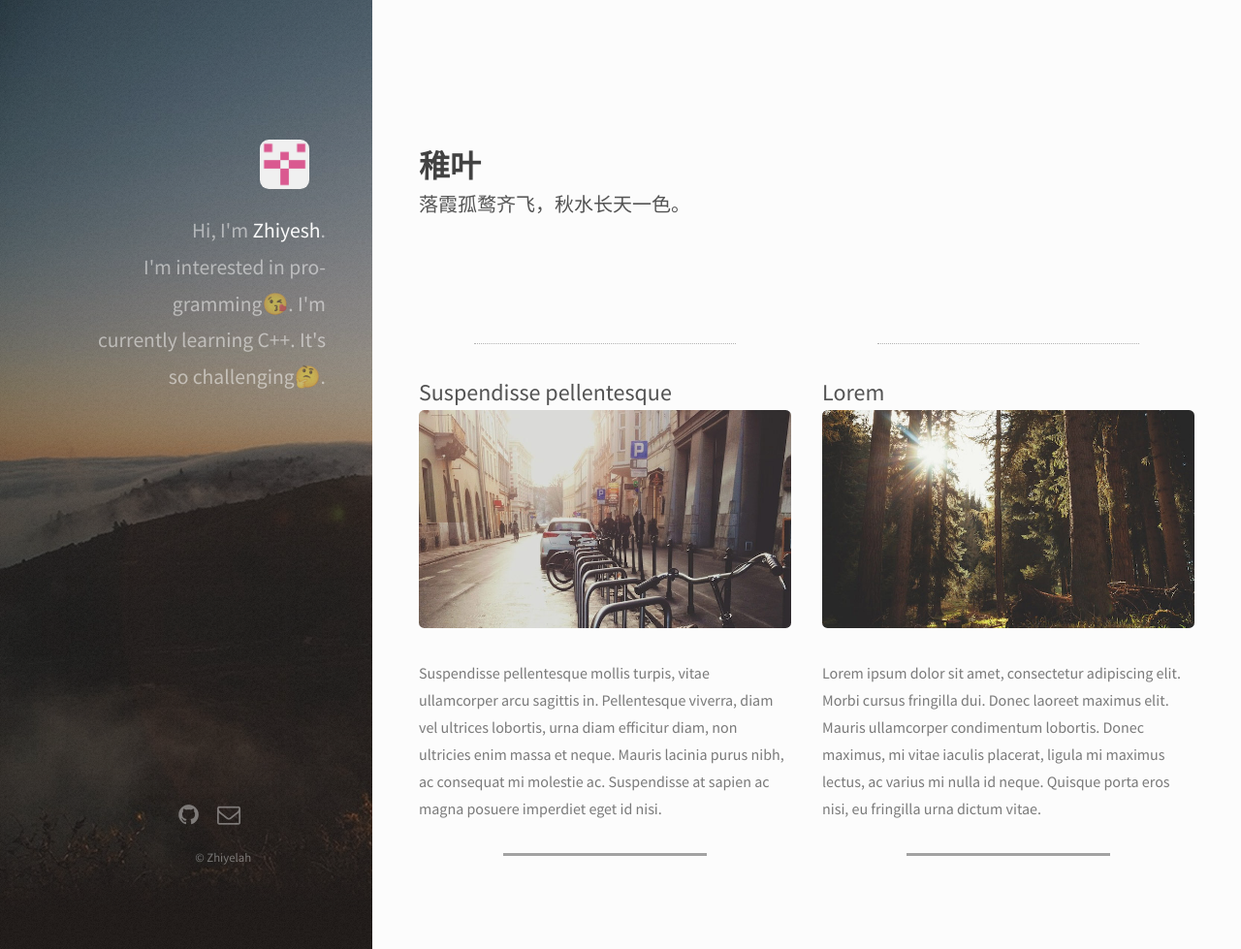
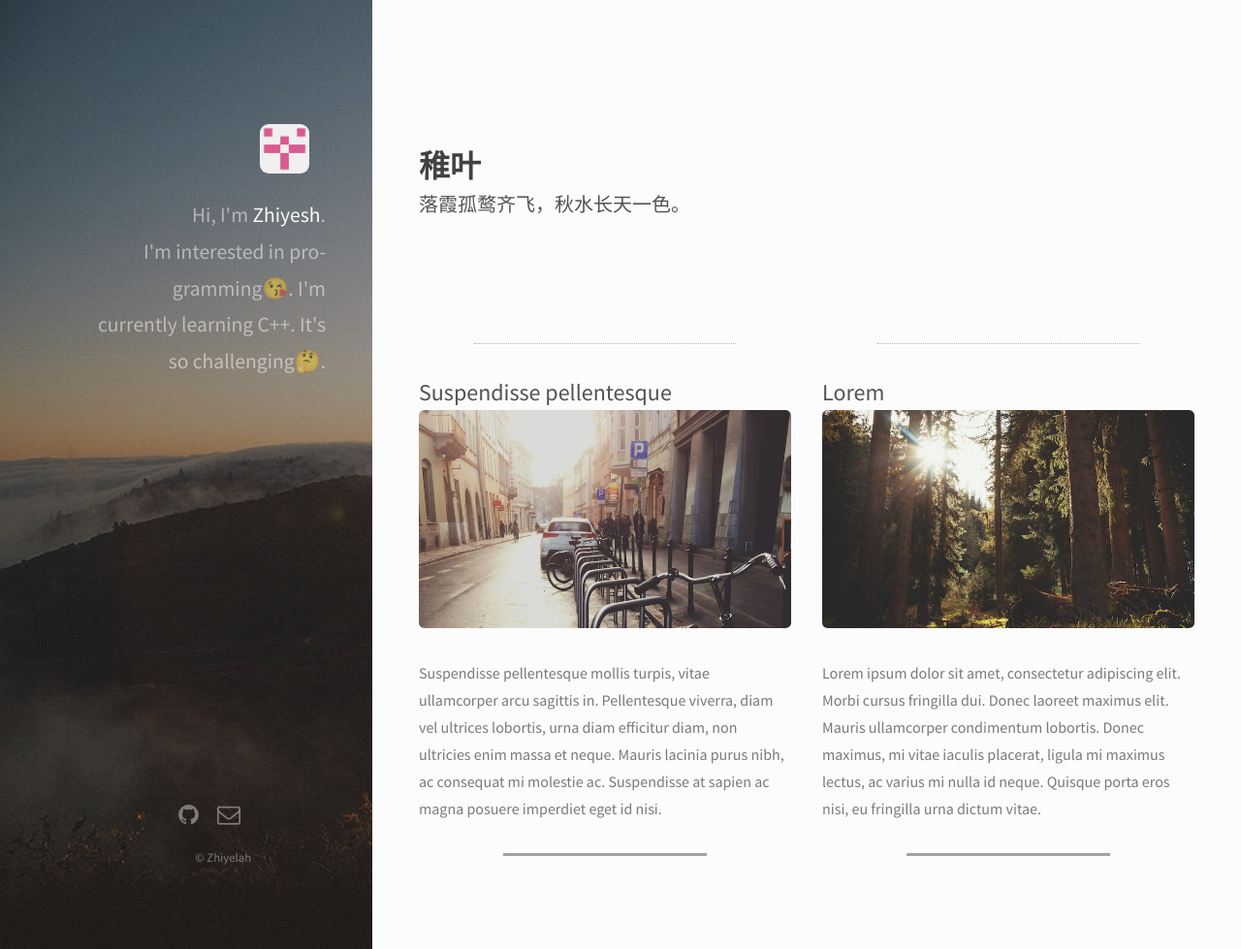
Before and after one commit to Zhiyelah/zhiyelah.github.io, a Jekyll site: the page built from index.html, in a window 1280 px wide and 979 px high. Shown: the whole window at 97% size. Built offline with Jekyll 4.4.1, drawn with Linux system fonts in a browser that asks for light colours; nearby versions of some CDN libraries.

Commit message:
Update main.css

```diff
--- a/css/main.css
+++ b/css/main.css
@@ -2537,7 +2537,7 @@
 		#header .image.avatar {
 			margin: 0 0 1em 0;
 			width: 6.25em;
-			padding: 3em 0 0 2em;
+			padding: 2em 0 0 2em;
 		}
 
 		#header img {
```
